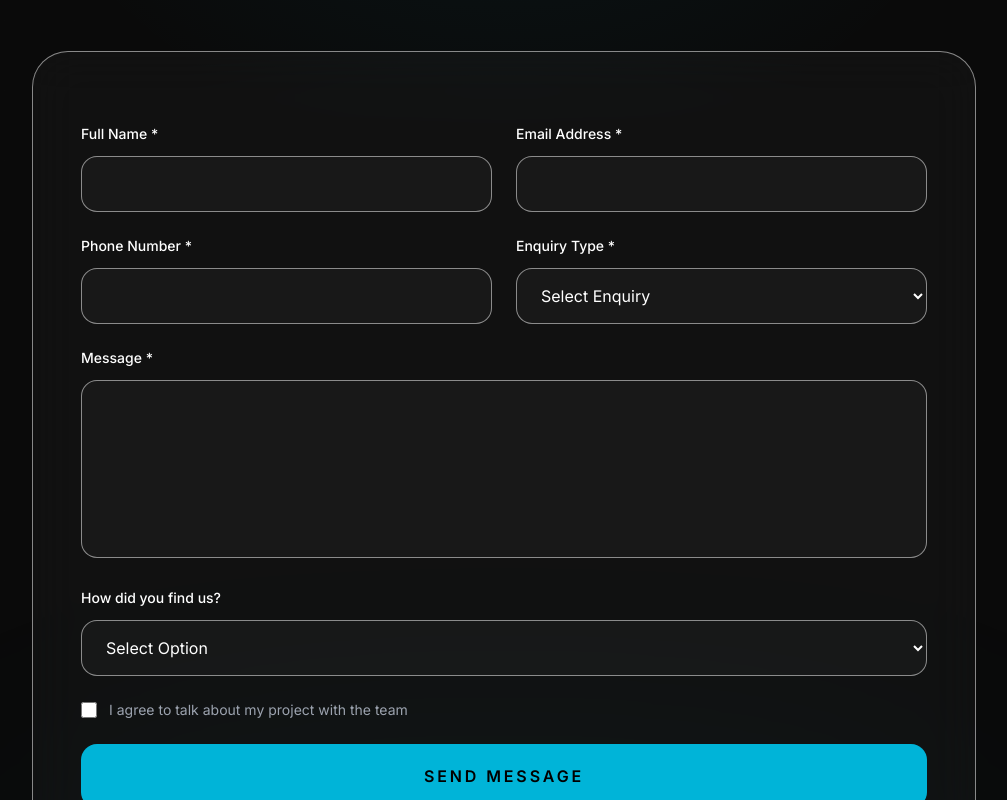
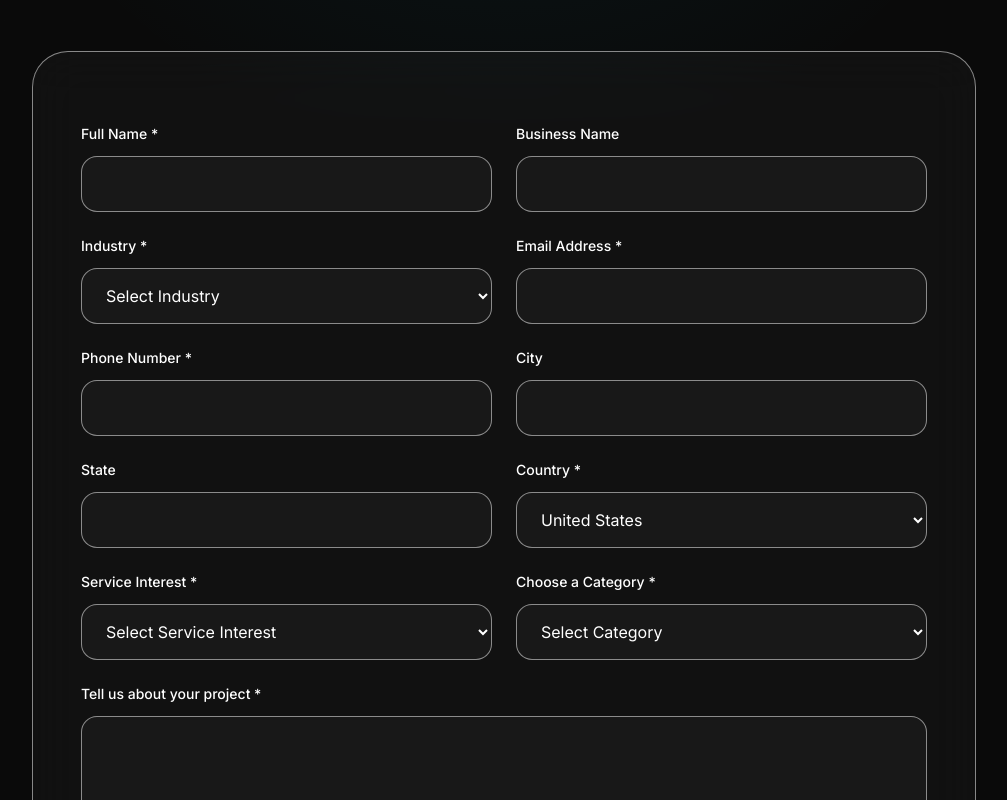
Before and after one commit to anugrahsivadasan/krieto, a React (Vite) app: page /contact in a window 1280 px wide. Shown: the part 400-1200 px from the top of the page, without its empty margins (136-1143 px from the left). Built offline with nearby package versions, Linux system fonts and the light colour scheme.

Commit message:
contact updated

```diff
--- a/src/components/contact/ContactForm.tsx
+++ b/src/components/contact/ContactForm.tsx
@@ -214,11 +214,11 @@ const ContactSection = () => {
                 tabIndex={-1}
               />
 
-              {/* ================= Name + Email ================= */}
+              {/* ================= Contact Details ================= */}
 
-              <div className="grid md:grid-cols-2 gap-6">
+              <div className="grid gap-6 md:grid-cols-2">
                 <div>
-                  <label className="block text-sm font-medium text-white mb-3">
+                  <label className="mb-3 block text-sm font-medium text-white">
                     Full Name *
                   </label>
 
@@ -226,25 +226,65 @@ const ContactSection = () => {
                     type="text"
                     name="name"
                     required
-                    className="
-                    w-full
-                    rounded-2xl
-                    border
-                    border-white/50
-                    bg-white/[0.03]
-                    px-5
-                    h-14
-                    text-white
-                    outline-none
-                    transition-all
-                    duration-300
-                    focus:border-[#00B4D8]
-                    "
+                    className="h-14 w-full rounded-2xl border border-white/50 bg-white/[0.03] px-5 text-white outline-none transition-all duration-300 focus:border-[#00B4D8]"
                   />
                 </div>
 
                 <div>
-                  <label className="block text-sm font-medium text-white mb-3">
+                  <label className="mb-3 block text-sm font-medium text-white">
+                    Business Name
+                  </label>
+
+                  <input
+                    type="text"
+                    name="businessName"
+                    className="h-14 w-full rounded-2xl border border-white/50 bg-white/[0.03] px-5 text-white outline-none transition-all duration-300 focus:border-[#00B4D8]"
+                  />
+                </div>
+              </div>
+
+              <div className="grid gap-6 md:grid-cols-2">
+                <div>
+                  <label className="mb-3 block text-sm font-medium text-white">
+                    Industry *
+                  </label>
+
+                  <select
+                    name="industry"
+                    required
+                    defaultValue=""
+                    className="h-14 w-full rounded-2xl border border-white/50 bg-white/[0.03] px-5 text-white outline-none transition-all duration-300 focus:border-[#00B4D8]"
+                  >
+                    <option
+                      value=""
+                      disabled
+                      className="text-white bg-[#0A0A0A]"
+                    >
+                      Select Industry
+                    </option>
+                    <option className="text-white bg-[#0A0A0A]">
+                      Technology
+                    </option>
+                    <option className="text-white bg-[#0A0A0A]">
+                      Healthcare
+                    </option>
+                    <option className="text-white bg-[#0A0A0A]">Retail</option>
+                    <option className="text-white bg-[#0A0A0A]">Finance</option>
+                    <option className="text-white bg-[#0A0A0A]">
+                      Real Estate
+                    </option>
+                    <option className="text-white bg-[#0A0A0A]">
+                      Education
+                    </option>
+                    <option className="text-white bg-[#0A0A0A]">
+                      Hospitality
+                    </option>
+                    <option className="text-white bg-[#0A0A0A]">Other</option>
+                  </select>
+                </div>
+
+                <div>
+                  <label className="mb-3 block text-sm font-medium text-white">
                     Email Address *
                   </label>
 
@@ -252,29 +292,14 @@ const ContactSection = () => {
                     type="email"
                     name="email"
                     required
-                    className="
-                    w-full
-                    rounded-2xl
-                    border
-                    border-white/50
-                    bg-white/[0.03]
-                    px-5
-                    h-14
-                    text-white
-                    outline-none
-                    transition-all
-                    duration-300
-                    focus:border-[#00B4D8]
-                    "
+                    className="h-14 w-full rounded-2xl border border-white/50 bg-white/[0.03] px-5 text-white outline-none transition-all duration-300 focus:border-[#00B4D8]"
                   />
                 </div>
               </div>
 
-              {/* ================= Phone + Enquiry Type ================= */}
-
-              <div className="grid md:grid-cols-2 gap-6">
+              <div className="grid gap-6 md:grid-cols-2">
                 <div>
-                  <label className="block text-sm font-medium text-white mb-3">
+                  <label className="mb-3 block text-sm font-medium text-white">
                     Phone Number *
                   </label>
 
@@ -282,63 +307,141 @@ const ContactSection = () => {
                     type="tel"
                     name="phone"
                     required
-                    className="
-                    w-full
-                    rounded-2xl
-                    border
-                    border-white/50
-                    bg-white/[0.03]
-                    px-5
-                    h-14
-                    text-white
-                    outline-none
-                    transition-all
-                    duration-300
-                    focus:border-[#00B4D8]
-                    "
+                    className="h-14 w-full rounded-2xl border border-white/50 bg-white/[0.03] px-5 text-white outline-none transition-all duration-300 focus:border-[#00B4D8]"
                   />
                 </div>
 
                 <div>
-                  <label className="block text-sm font-medium text-white mb-3">
-                    Enquiry Type *
+                  <label className="mb-3 block text-sm font-medium text-white">
+                    City
+                  </label>
+
+                  <input
+                    type="text"
+                    name="city"
+                    className="h-14 w-full rounded-2xl border border-white/50 bg-white/[0.03] px-5 text-white outline-none transition-all duration-300 focus:border-[#00B4D8]"
+                  />
+                </div>
+              </div>
+
+              <div className="grid gap-6 md:grid-cols-2">
+                <div>
+                  <label className="mb-3 block text-sm font-medium text-white">
+                    State
+                  </label>
+
+                  <input
+                    type="text"
+                    name="state"
+                    className="h-14 w-full rounded-2xl border border-white/50 bg-white/[0.03] px-5 text-white outline-none transition-all duration-300 focus:border-[#00B4D8]"
+                  />
+                </div>
+
+                <div>
+                  <label className="mb-3 block text-sm font-medium text-white">
+                    Country *
                   </label>
 
                   <select
-                    name="enquiry"
+                    name="country"
                     required
-                    defaultValue=""
-                    className="
-                    w-full
-                    rounded-2xl
-                    border
-                    border-white/50
-                    bg-white/[0.03]
-                    px-5
-                    h-14
-                    text-white
-                    outline-none
-                    focus:border-[#00B4D8]
-                    "
+                    defaultValue="United States"
+                    className="h-14 w-full rounded-2xl border border-white/50 bg-white/[0.03] px-5 text-white outline-none transition-all duration-300 focus:border-[#00B4D8]"
                   >
-                    <option value="" disabled>
-                      Select Enquiry
+                    <option
+                      value="United States"
+                      className="text-white bg-[#0A0A0A]"
+                    >
+                      United States
                     </option>
-
-                    <option className="text-white bg-[#0A0A0A]">Marketing</option>
-                    <option className="text-white bg-[#0A0A0A]">Advertising</option>
-                    <option className="text-white bg-[#0A0A0A]">Design</option>
-                    <option className="text-white bg-[#0A0A0A]">Full-Service</option>
-                    <option className="text-white bg-[#0A0A0A]">Not Sure Yet</option>
                   </select>
                 </div>
               </div>
 
-              {/* ================= Message ================= */}
+              <div className="grid gap-6 md:grid-cols-2">
+                <div>
+                  <label className="mb-3 block text-sm font-medium text-white">
+                    Service Interest *
+                  </label>
+
+                  <select
+                    name="serviceInterest"
+                    required
+                    defaultValue=""
+                    className="h-14 w-full rounded-2xl border border-white/50 bg-white/[0.03] px-5 text-white outline-none transition-all duration-300 focus:border-[#00B4D8]"
+                  >
+                    <option
+                      value=""
+                      disabled
+                      className="text-white bg-[#0A0A0A]"
+                    >
+                      Select Service Interest
+                    </option>
+                    <option className="text-white bg-[#0A0A0A]">
+                      Website Development
+                    </option>
+                    <option className="text-white bg-[#0A0A0A]">
+                      Marketing
+                    </option>
+                    <option className="text-white bg-[#0A0A0A]">
+                      Advertising
+                    </option>
+                    <option className="text-white bg-[#0A0A0A]">
+                      Branding
+                    </option>
+                    <option className="text-white bg-[#0A0A0A]">SEO</option>
+                    <option className="text-white bg-[#0A0A0A]">
+                      Not Sure Yet
+                    </option>
+                  </select>
+                </div>
+
+                <div>
+                  <label className="mb-3 block text-sm font-medium text-white">
+                    Choose a Category *
+                  </label>
+
+                  <select
+                    name="serviceCategory"
+                    required
+                    defaultValue=""
+                    className="h-14 w-full rounded-2xl border border-white/50 bg-white/[0.03] px-5 text-white outline-none transition-all duration-300 focus:border-[#00B4D8]"
+                  >
+                    <option
+                      value=""
+                      disabled
+                      className="text-white bg-[#0A0A0A]"
+                    >
+                      Select Category
+                    </option>
+                    <option className="text-white bg-[#0A0A0A]">
+                      Website Development
+                    </option>
+                    <option className="text-white bg-[#0A0A0A]">
+                      Marketing Strategy
+                    </option>
+                    <option className="text-white bg-[#0A0A0A]">
+                      Advertising Campaigns
+                    </option>
+                    <option className="text-white bg-[#0A0A0A]">
+                      Brand Identity
+                    </option>
+                    <option className="text-white bg-[#0A0A0A]">
+                      SEO Optimization
+                    </option>
+                    <option className="text-white bg-[#0A0A0A]">
+                      Social Media
+                    </option>
+                    <option className="text-white bg-[#0A0A0A]">Other</option>
+                  </select>
+                </div>
+              </div>
+
+              {/* ================= Project Details ================= */}
 
               <div>
-                <label className="block text-sm font-medium text-white mb-3">
-                  Message *
+                <label className="mb-3 block text-sm font-medium text-white">
+                  Tell us about your project *
                 </label>
 
                 <textarea
@@ -347,49 +450,21 @@ const ContactSection = () => {
                   minLength={20}
                   maxLength={1000}
                   rows={6}
-                  className="
-                  w-full
-                  rounded-2xl
-                  border
-                  border-white/50
-                  bg-white/[0.03]
-                  px-5
-                  py-4
-                  text-white
-                  outline-none
-                  resize-none
-                  transition-all
-                  duration-300
-                  focus:border-[#00B4D8]
-                  "
+                  className="w-full rounded-2xl border border-white/50 bg-white/[0.03] px-5 py-4 text-white outline-none resize-none transition-all duration-300 focus:border-[#00B4D8]"
                 />
               </div>
 
               {/* ================= Referral ================= */}
 
               <div>
-                <label className="block text-sm font-medium text-white mb-3">
+                <label className="mb-3 block text-sm font-medium text-white">
                   How did you find us?
                 </label>
 
                 <select
                   name="referral"
                   defaultValue=""
-                  className="
-                  w-full
-                  rounded-2xl
-                  border
-                  border-white/50
-                  bg-white/[0.03]
-                  px-5
-                  h-14
-                  text-white
-                  outline-none
-                  transition-colors
-                  duration-300
-                  hover:border-[#00B4D8]
-                  focus:border-[#00B4D8]
-                  "
+                  className="h-14 w-full rounded-2xl border border-white/50 bg-white/[0.03] px-5 text-white outline-none transition-colors duration-300 hover:border-[#00B4D8] focus:border-[#00B4D8]"
                 >
                   <option value="" className="text-white bg-[#0A0A0A]">
                     Select Option
--- a/src/components/home/StatsSection.tsx
+++ b/src/components/home/StatsSection.tsx
@@ -104,11 +104,11 @@ const StatsSection = () => {
                   <div className="relative flex h-full flex-col justify-end p-8">
                     {item.icon ? (
                       <>
-                        <div className="mb-5 flex h-16 w-16 items-center justify-center rounded-2xl bg-white/10 backdrop-blur-md border border-white/20">
-                          <Infinity size={34} className="text-cyan-300" />
+                        <div className="mb-5 flex h-16 w-16 items-center justify-center ">
+                          <Infinity size={74} className="text-white" />
                         </div>
 
-                        <h3 className="text-3xl font-bold text-white leading-tight">
+                        <h3 className="text-sm font-bold text-white leading-tight">
                           {item.title}
                         </h3>
                       </>
--- a/src/data/services.ts
+++ b/src/data/services.ts
@@ -12,7 +12,7 @@ export const services = [
     number: "01",
     title: "ADVERTISING",
     subtitle: "The Frame That Changes Everything.",
-    paragraphheading: "Creative Advertising & Video Production",
+    paragraphheading: "Creative  & Platform Advertising",
     description:
       "AI powered video. Animated content & premium voiceovers. Production-quality advertising built for the platforms where your audience actually watches.",
     button: "Explore Advertising",
```
Also changed, not shown: src/components/layout/Footer.tsx (+4 -4 lines).
